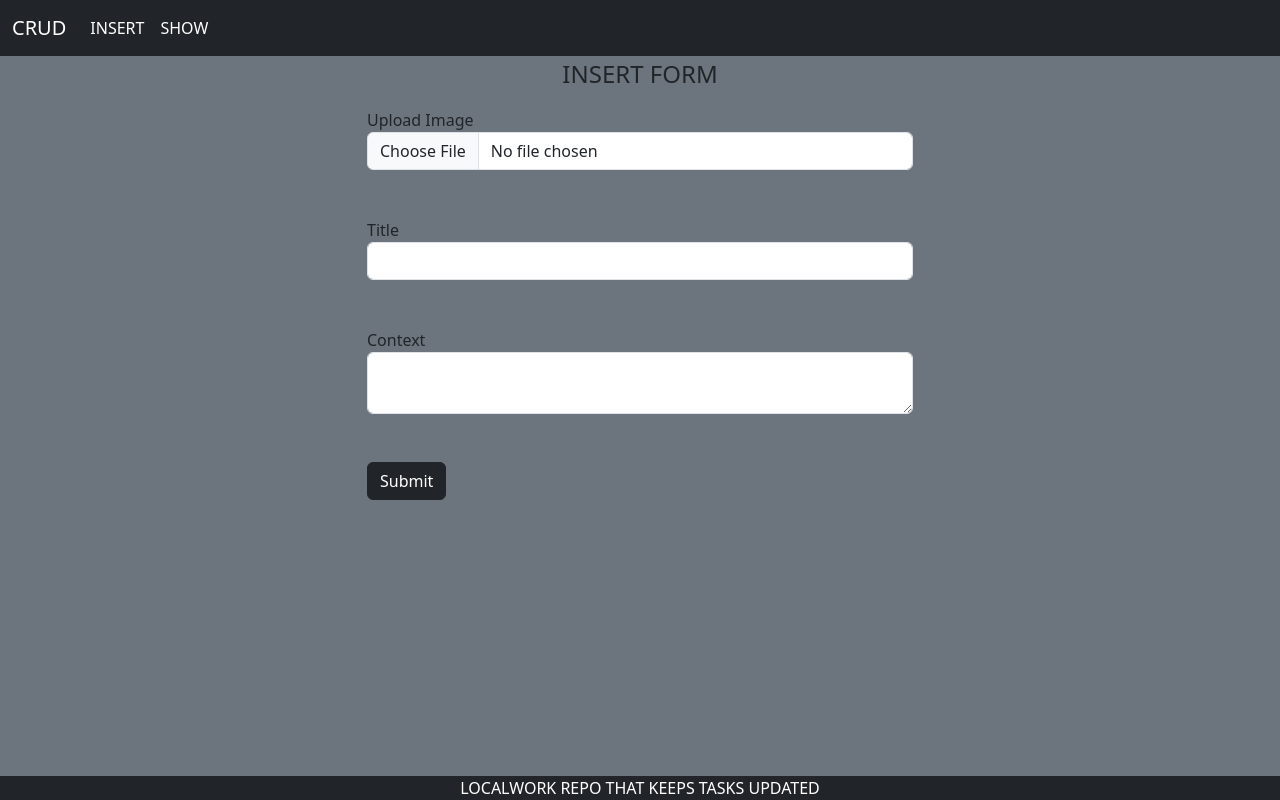
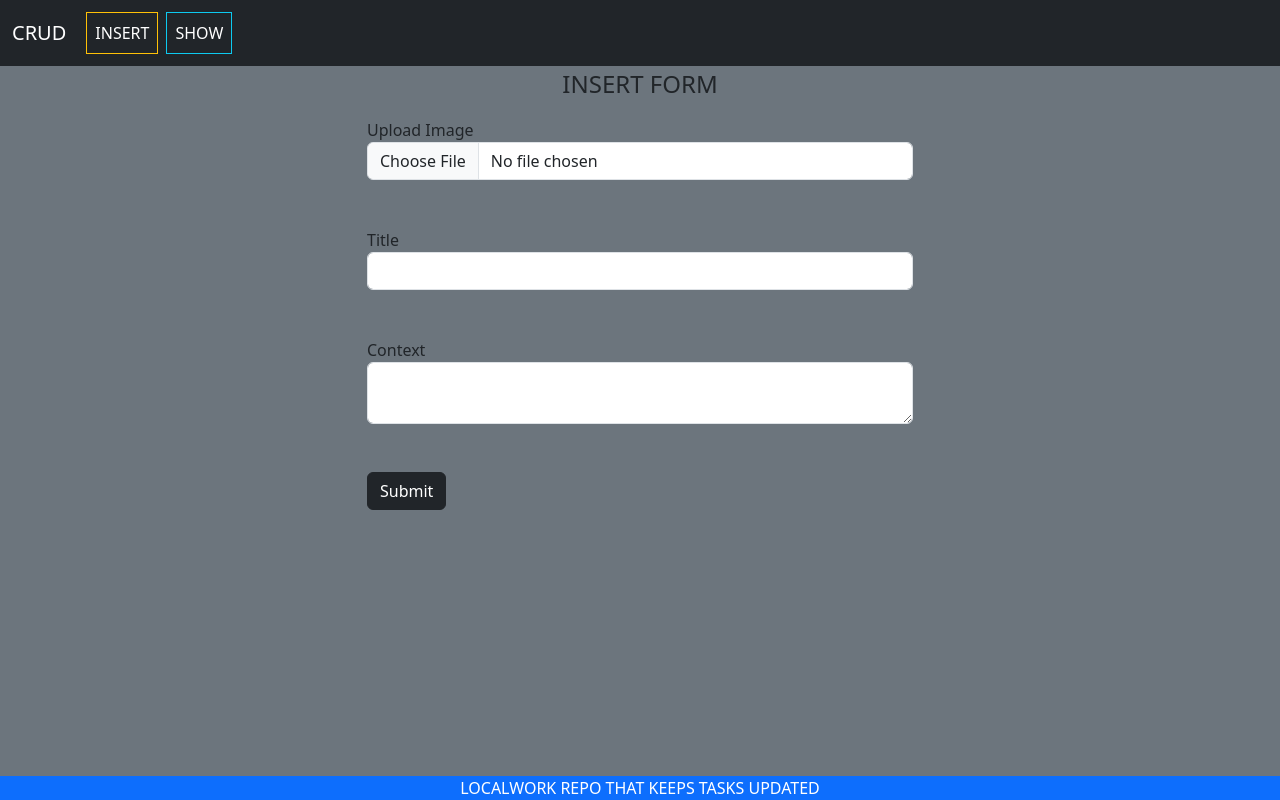
Before and after one commit to HARSH17m/LOCALWORK_G10, a Django app: page / in a window 1280 px wide. Run offline with Django 5.2, Linux system fonts and the light colour scheme; some libraries are stand-ins or nearby versions.

Commit message:
FINAL TOUCHUP's

```diff
--- a/apps/dashboard/templates/dashboard/base.html
+++ b/apps/dashboard/templates/dashboard/base.html
@@ -1,42 +1,55 @@
 <!DOCTYPE html>
 <html lang="en">
-
   <head>
-    <meta charset="UTF-8">
-    <meta http-equiv="X-UA-Compatible" content="IE=edge">
-    <meta name="viewport" content="width=device-width, initial-scale=1.0">
-    <title>
-        {%block title%}
-        {% endblock %} | CRUD
-    </title>
-    {% block style %}
-    {% endblock %}
-
-    <link href="https://cdn.jsdelivr.net/npm/bootstrap@5.3.6/dist/css/bootstrap.min.css" rel="stylesheet" integrity="sha384-4Q6Gf2aSP4eDXB8Miphtr37CMZZQ5oXLH2yaXMJ2w8e2ZtHTl7GptT4jmndRuHDT" crossorigin="anonymous">
+    <meta charset="UTF-8" />
+    <meta http-equiv="X-UA-Compatible" content="IE=edge" />
+    <meta name="viewport" content="width=device-width, initial-scale=1.0" />
+    <title>{%block title%} {% endblock %} | CRUD</title>
+    {% block style %} {% endblock %}
+    <link
+      rel="stylesheet"
+      href="path/to/font-awesome/css/font-awesome.min.css"
+    />
+    <link
+      href="https://cdn.jsdelivr.net/npm/bootstrap@5.3.6/dist/css/bootstrap.min.css"
+      rel="stylesheet"
+      integrity="sha384-4Q6Gf2aSP4eDXB8Miphtr37CMZZQ5oXLH2yaXMJ2w8e2ZtHTl7GptT4jmndRuHDT"
+      crossorigin="anonymous"
+    />
   </head>
 
   <body class="bg-secondary">
-    <nav class="navbar navbar-expand-lg bg-dark">
+    <nav class="navbar navbar-expand-lg sticky-top bg-dark">
       <div class="container-fluid">
         <a class="navbar-brand text-white" href="#">CRUD</a>
         <div class="collapse navbar-collapse" id="navbarNav">
           <ul class="navbar-nav">
-                    <li class="nav-item">
-                        <a class="nav-link text-white" aria-current="page" href="{% url 'insert' %}">INSERT</a>
+            <li class="nav-item m-1">
+              <a
+                class="nav-link text-white border border-warning"
+                href="{% url 'insert' %}"
+                >INSERT</a
+              >
             </li>
-                    <li class="nav-item">
-                        <a class="nav-link text-white" href="{% url 'show' %}">SHOW</a>
+            <li class="nav-item m-1">
+              <a
+                class="nav-link text-white border border-info"
+                href="{% url 'show' %}"
+                >SHOW</a
+              >
             </li>
           </ul>
         </div>
       </div>
     </nav>
-    {% block body %}
-    {% endblock %}
-    <footer class="footer bg-dark text-center text-white fixed-bottom">
+    {% block body %} {% endblock %}
+    <footer class="footer bg-primary text-center text-white fixed-bottom">
       LOCALWORK REPO THAT KEEPS TASKS UPDATED
     </footer>
-    <script src="https://cdn.jsdelivr.net/npm/bootstrap@5.3.6/dist/js/bootstrap.bundle.min.js" integrity="sha384-j1CDi7MgGQ12Z7Qab0qlWQ/Qqz24Gc6BM0thvEMVjHnfYGF0rmFCozFSxQBxwHKO" crossorigin="anonymous"></script>
+    <script
+      src="https://cdn.jsdelivr.net/npm/bootstrap@5.3.6/dist/js/bootstrap.bundle.min.js"
+      integrity="sha384-j1CDi7MgGQ12Z7Qab0qlWQ/Qqz24Gc6BM0thvEMVjHnfYGF0rmFCozFSxQBxwHKO"
+      crossorigin="anonymous"
+    ></script>
   </body>
-
 </html>
```
Also changed, not shown: apps/dashboard/templates/dashboard/show.html (+19 -7 lines). Lines whose indentation alone changed are shown as unchanged.
